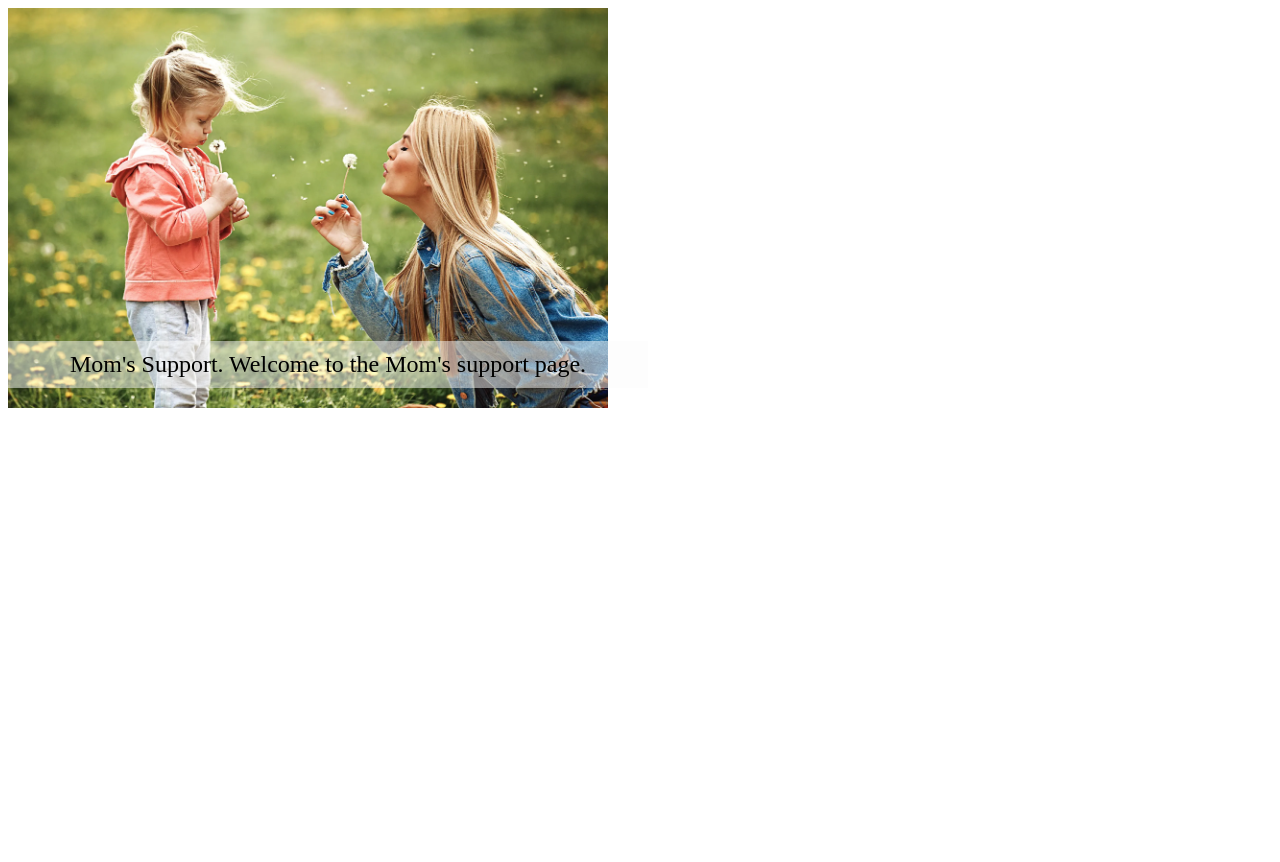
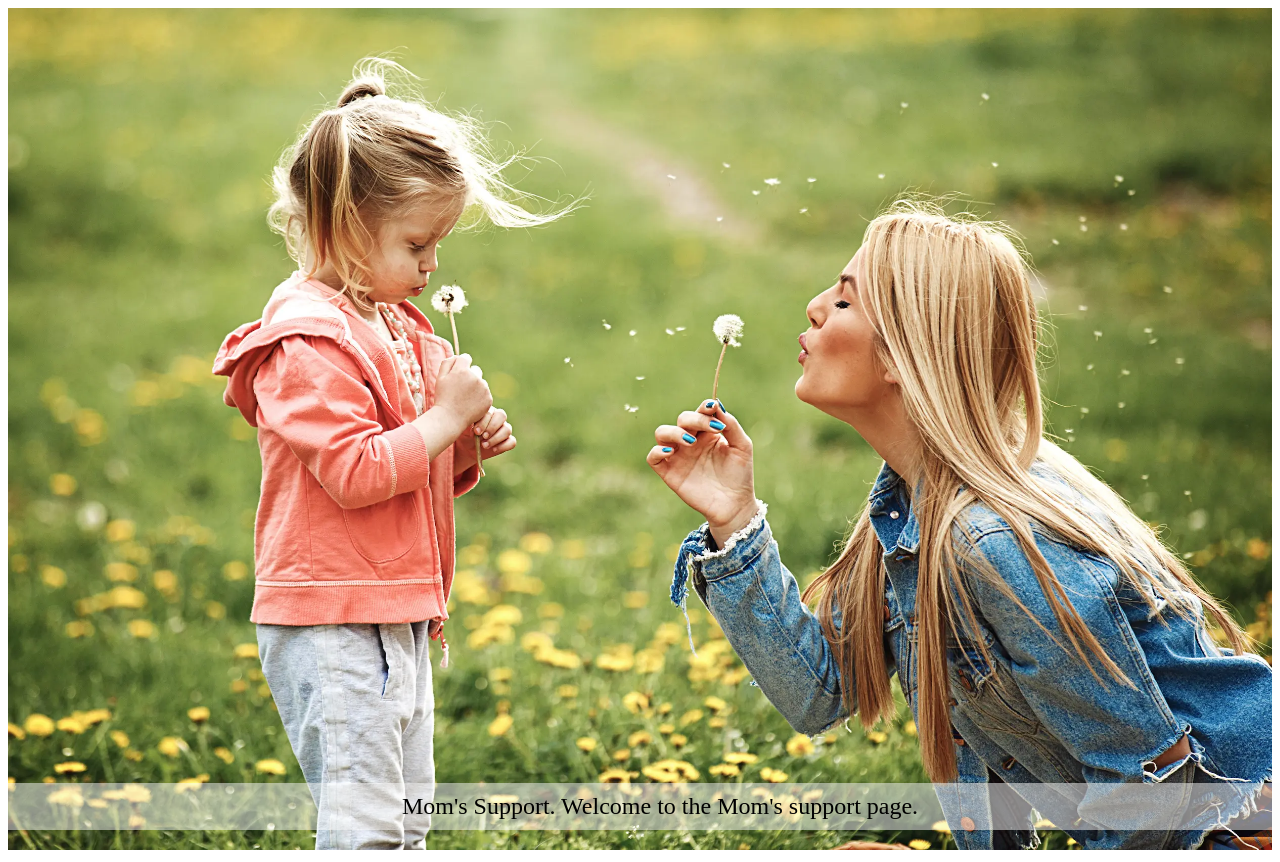
Before and after one commit to WhiteSonata/Portfolio, a PHP site: page /Project2/index.html in a window 1280 px wide. Before the commit the page ends 408 px from the top, so only its background shows below. Run offline with PHP 8.4, Linux system fonts and the light colour scheme.

Commit message:
Update index.css

```diff
--- a/Project2/index.css
+++ b/Project2/index.css
@@ -2,7 +2,7 @@ img, embed, object, video {
   max-width: 100%;
 }
 
-.topHeader{position:relative; width:600px;}
+.topHeader{position:relative;}
 .title{position:absolute; bottom:0; font-size:24px; font-family:"vedana"; background:rgba(251,251,251,0.5);
 padding:10px 20px; width:100%; text-align:center;}
 .title a{font-size:16px; color:#b92b27;}
```
